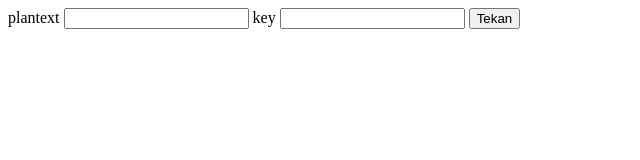
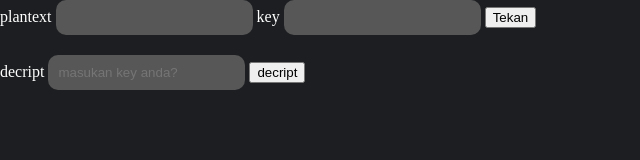
Before and after one commit to CJHydraGenZ/KRIPTOGRAFI, a plain HTML site: page index.html in a window 1280 px wide. Both pictures are taken after a click on the button "Tekan". Shown: the whole page, without its empty margins (0-640 px from the left). Drawn offline with Linux system fonts and the light colour scheme.

Commit message:
progress 30% vernam chipter

```diff
--- /dev/null
+++ b/asset/style.css
@@ -0,0 +1,26 @@
+body {
+  margin: 0;
+  padding: 0;
+  background: #1c1e21;
+}
+
+.dec {
+  visibility: hidden;
+}
+
+label {
+  color: white;
+}
+
+input {
+  padding: 10px;
+  border-radius: 10px;
+  background-color: #575757;
+  border: none;
+  outline: none;
+  color: rgb(204, 204, 204);
+}
+
+h2 {
+  color: white;
+}
--- a/index.html
+++ b/index.html
@@ -3,6 +3,7 @@
   <head>
     <meta charset="UTF-8" />
     <meta name="viewport" content="width=device-width, initial-scale=1.0" />
+    <link rel="stylesheet" href="asset/style.css" />
     <title>Document</title>
   </head>
   <body>
@@ -13,6 +14,16 @@
     <button class="btn-vc">Tekan</button>
     <h2 class="text"></h2>
     <h2 class="text2"></h2>
-    <script src="main.js"></script>
+    <div class="dec">
+      <label for="decript">decript</label>
+      <input
+        type="text"
+        name="decript"
+        id="decript"
+        placeholder="masukan key anda?"
+      />
+      <button class="btn-dec">decript</button>
+    </div>
+    <script src="script/main.js"></script>
   </body>
 </html>
--- a/main.js
+++ b/script/main.js
@@ -3,6 +3,9 @@ const keyd = document.querySelector("#key");
 const display = document.querySelector(".text");
 const display2 = document.querySelector(".text2");
 const button = document.querySelector(".btn-vc");
+const dec = document.querySelector(".dec");
+const inpdec = document.querySelector("#decript");
+const btn_dec = document.querySelector(".btn-dec");
 
 button.addEventListener("click", () => {
   const plantext = pt.value.split("");
@@ -12,6 +15,7 @@ button.addEventListener("click", () => {
   if (plantext.length == keys.length) {
     display.textContent = Xor(loopStr(plantext), loopStr(keys));
     display2.textContent = VernamChipter(Xor(loopStr(plantext), loopStr(keys)));
+    dec.style.visibility = "visible";
   }
   if (plantext.length > keys.length) {
     display.textContent = Xor(
@@ -21,12 +25,14 @@ button.addEventListener("click", () => {
     display2.textContent = VernamChipter(
       Xor(loopStr(plantext), loopStr(looplen(plantext, keys)))
     );
+    dec.style.visibility = "visible";
   }
   if (plantext.length < keys.length) {
     display.textContent = Xor(loopStr(looplen(plantext, keys)), loopStr(keys));
     display2.textContent = VernamChipter(
       Xor(loopStr(looplen(plantext, keys)), loopStr(keys))
     );
+    dec.style.visibility = "visible";
   }
 });
 
```
